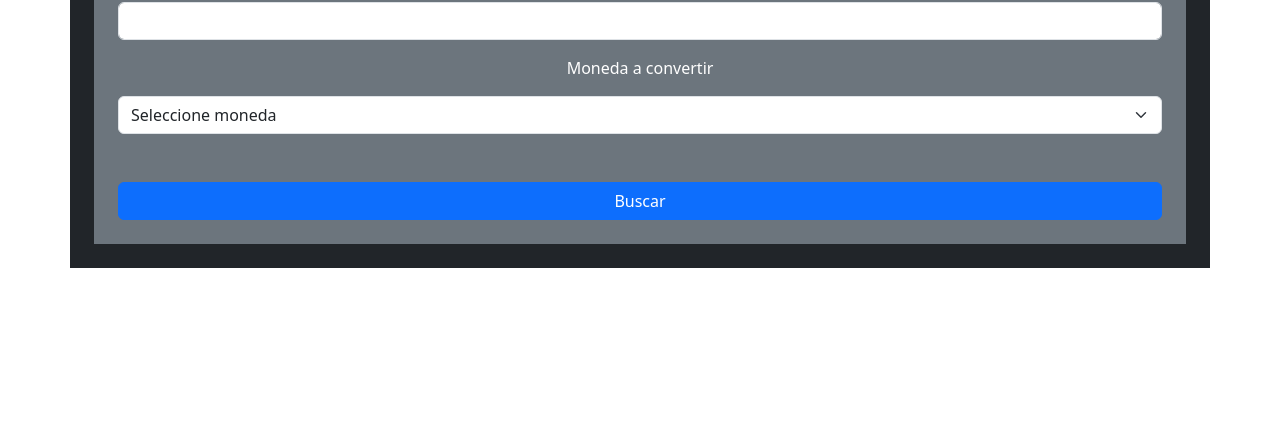
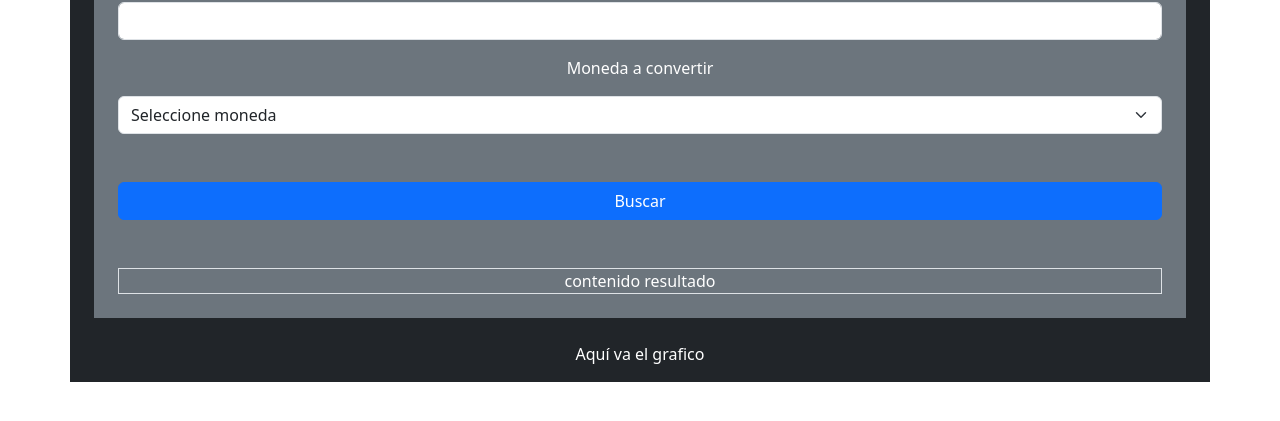
Before and after one commit to jpgit01/conversor-divisas, a plain HTML site: page index.html in a window 1280 px wide. Shown: the part 181-602 px from the top of the page. Drawn offline with nearby package versions, Linux system fonts and the light colour scheme.

Commit message:
agregar secciones al html

```diff
--- a/index.html
+++ b/index.html
@@ -25,18 +25,29 @@
           <h2>Pesos CLP</h2>
           <input type="number" class="form-control" id="peso-ch" />
           <p class="m-3">Moneda a convertir</p>
-          <select class="form-select" aria-label="Default select example" id="convertir_a">
+          <select
+            class="form-select"
+            aria-label="Default select example"
+            id="convertir_a"
+          >
             <option selected>Seleccione moneda</option>
             <option value="dolar">Dolar</option>
             <option value="euro">Euro</option>
           </select>
           <div class="d-grid gap-2 mt-5">
-            <button class="btn btn-primary" id="btn_buscar" type="button">Buscar</button>
+            <button class="btn btn-primary" id="btn_buscar" type="button">
+              Buscar
+            </button>
+          </div>
+          <div class="col-md-12 mt-5 border" id="result">
+            contenido resultado
           </div>
         </div>
       </div>
       <div class="row">
-        <div class="col-md-12" id="result"></div>
+        <div class="col-md-12 text-white text-center" id="grafico">
+          <p>Aquí va el grafico</p>
+        </div>
       </div>
     </div>
     <script src="assets/js/script.js"></script>
```
